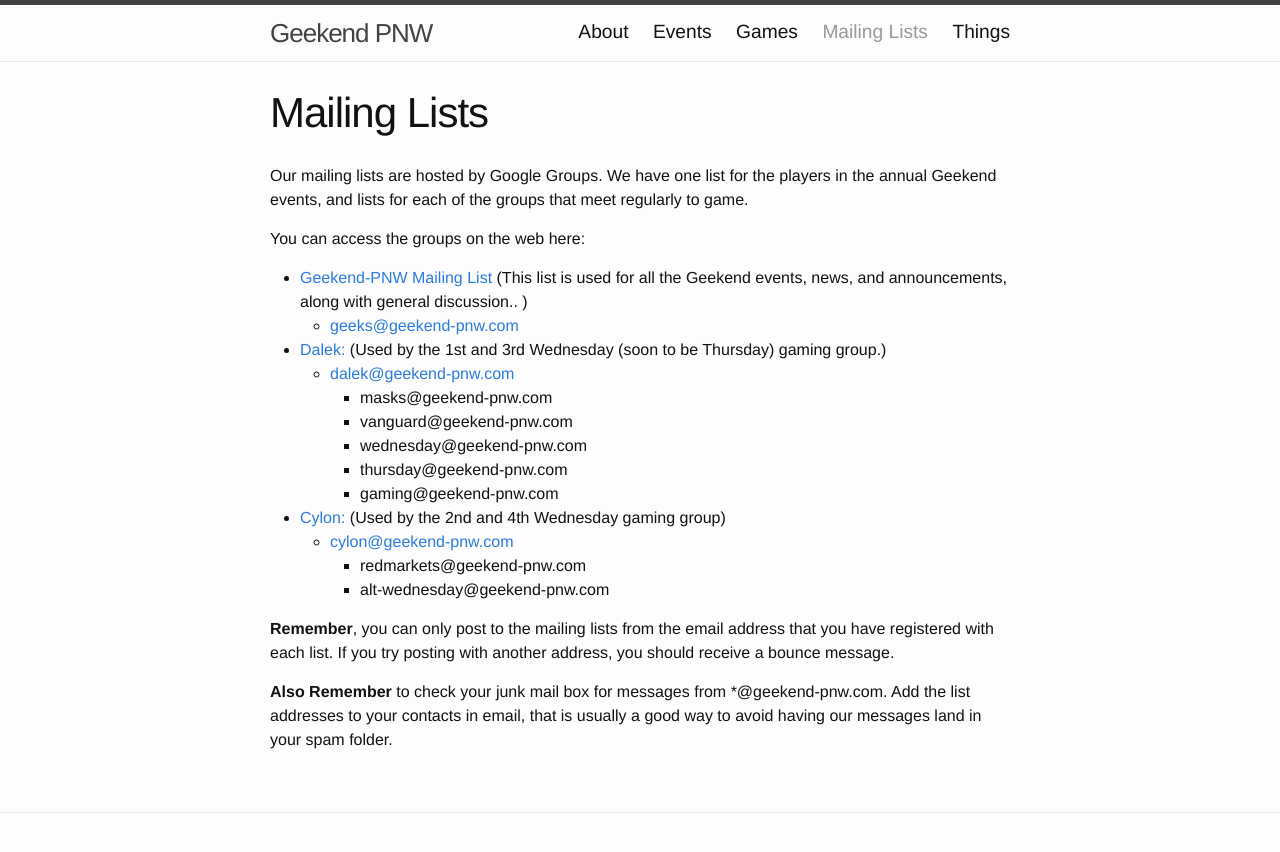
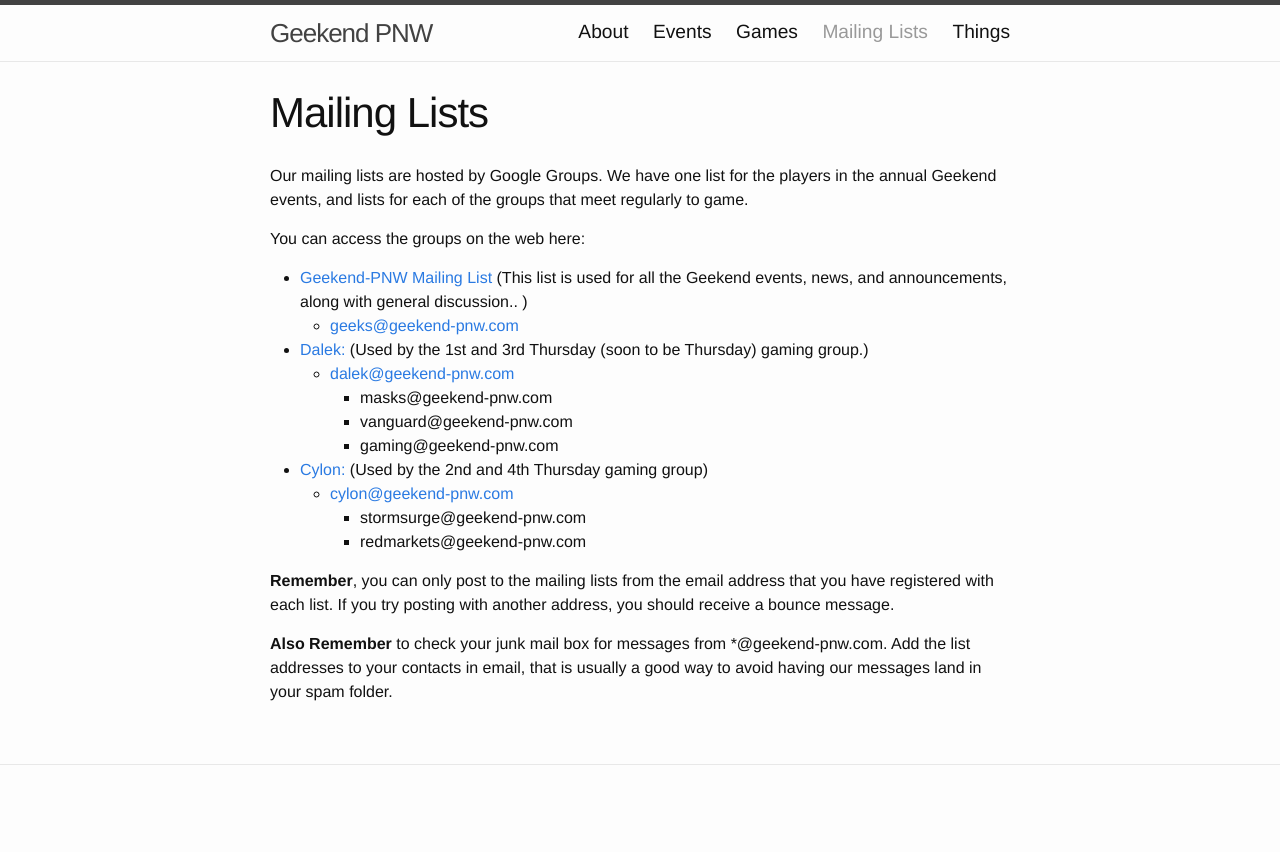
Before and after one commit to Geekend-PNW/geekend-pnw.github.com, a Jekyll site: the page built from mailing-list.md, in a window 1280 px wide. Shown: the top 852 px of the page. Built offline with Jekyll 4.4.1, drawn with Linux system fonts in a browser that asks for light colours.

Commit message:
Updating the mailing list info

```diff
--- a/mailing-list.md
+++ b/mailing-list.md
@@ -13,19 +13,17 @@ You can access the groups on the web here:
   - [geeks@geekend-pnw.com](mailto:geeks@geekend-pnw.com)
 
 
-- [Dalek:](https://groups.google.com/a/geekend-pnw.com/d/forum/dalek) (Used by the 1st and 3rd Wednesday (soon to be Thursday) gaming group.)
+- [Dalek:](https://groups.google.com/a/geekend-pnw.com/d/forum/dalek) (Used by the 1st and 3rd Thursday (soon to be Thursday) gaming group.)
   - [dalek@geekend-pnw.com](mailto:dalek@geekend-pnw.com)
     - masks@geekend-pnw.com
     - vanguard@geekend-pnw.com
-    - wednesday@geekend-pnw.com
-    - thursday@geekend-pnw.com
     - gaming@geekend-pnw.com
 
 
-- [Cylon:](https://groups.google.com/a/geekend-pnw.com/d/forum/cylon) (Used by the 2nd and 4th Wednesday gaming group)
+- [Cylon:](https://groups.google.com/a/geekend-pnw.com/d/forum/cylon) (Used by the 2nd and 4th Thursday gaming group)
   - [cylon@geekend-pnw.com](mailto:cylon@geekend-pnw.com)
+    - stormsurge@geekend-pnw.com
     - redmarkets@geekend-pnw.com
-    - alt-wednesday@geekend-pnw.com
 
 
 **Remember**, you can only post to the mailing lists from the email address that you have registered with each list.  If you try posting with another address, you should receive a bounce message.
```
